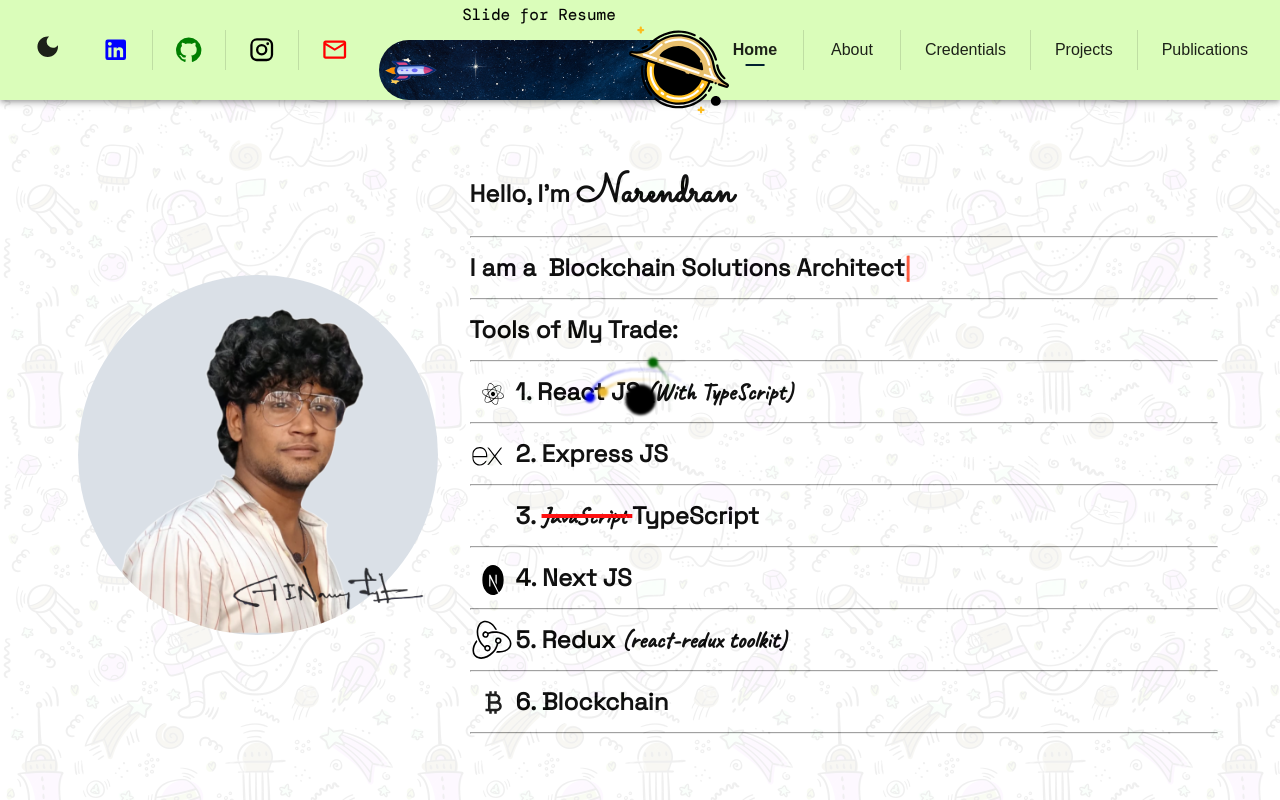
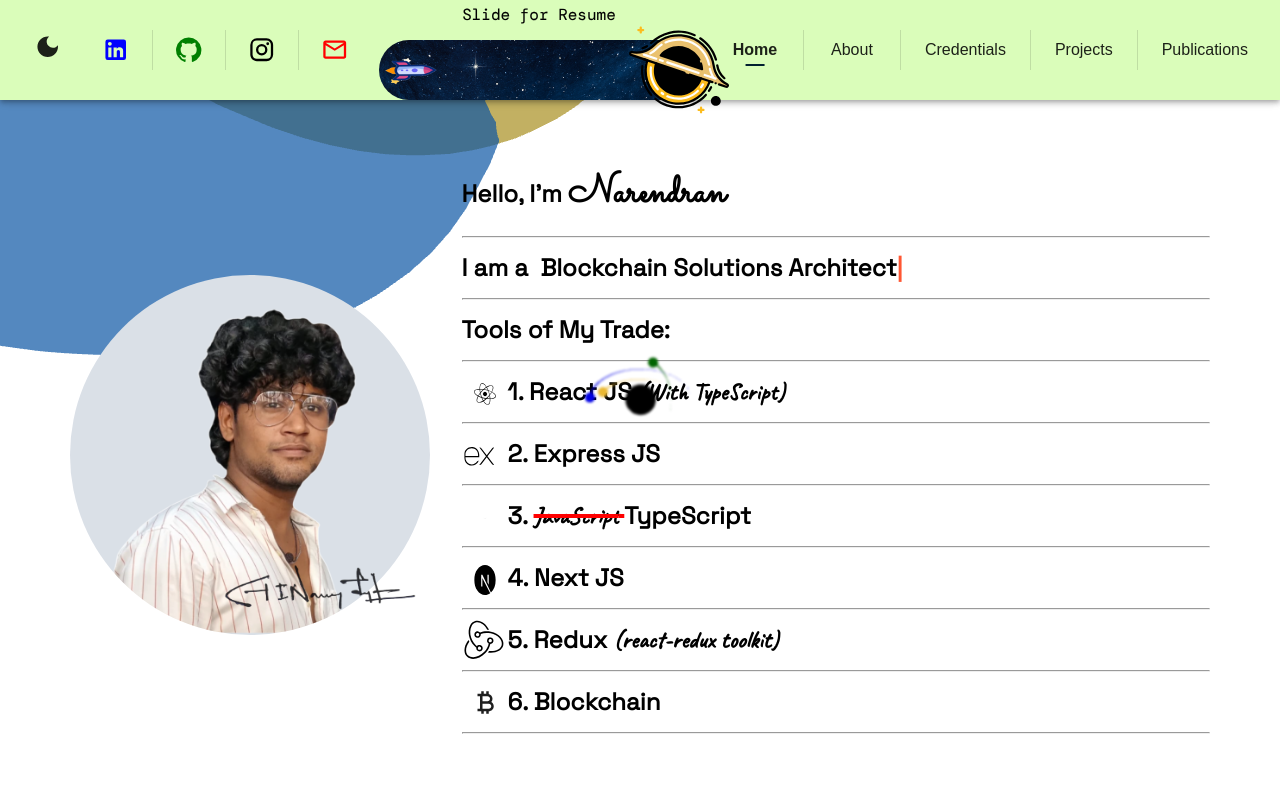
Before and after one commit to YashNarK/my-next-portfolio, a Next.js app: page / in a window 1280 px wide. Built offline with nearby package versions, Linux system fonts and the light colour scheme.

Commit message:
now using background animation at layout level

```diff
--- a/src/app/layout.tsx
+++ b/src/app/layout.tsx
@@ -5,6 +5,7 @@ import FloatingNavBar from "../components/FloatingNavBar";
 import "./globals.css";
 import BlackHoleCursor from "@/sharedComponents/animations/blackholeCursorAnimation/BlackHoleCursor";
 import Footer from "@/sharedComponents/Footer";
+import SceneBackground from "@/sharedComponents/animations/backgroundAnimations/Scenebackground";
 export const metadata: Metadata = {
   title: "Narendran A I's portfolio",
   description:
@@ -39,6 +40,7 @@ export default function RootLayout({
                 color: "inherit",
               }}
             >
+              <SceneBackground />
               {children}
               <Footer />
             </Box>
--- a/src/components/Banner.tsx
+++ b/src/components/Banner.tsx
@@ -118,29 +118,13 @@ const Banner = () => {
       spacing={2}
       height={"100%"}
       sx={{
-        position: "relative",
         overflow: "hidden",
         m: 0,
         py: 10,
         px: 2,
+        background: "transparent",
       }}
     >
-      {/* Background Layer */}
-      <Box
-        className="background-layer"
-        sx={{
-          position: "absolute",
-          top: 0,
-          left: 0,
-          right: 0,
-          bottom: 0,
-          backgroundImage: `url('/img/space-doodle-${mode}.jpg')`,
-          backgroundSize: "400px",
-          backgroundRepeat: "repeat",
-          opacity: 0.07, // only background is transparent
-          zIndex: 0,
-        }}
-      />
       <ImageIntro />
       <Box
         className="banner-intro-text-area"
```
Also changed, not shown: src/app/projects/layout.tsx (+1 -8 lines).
